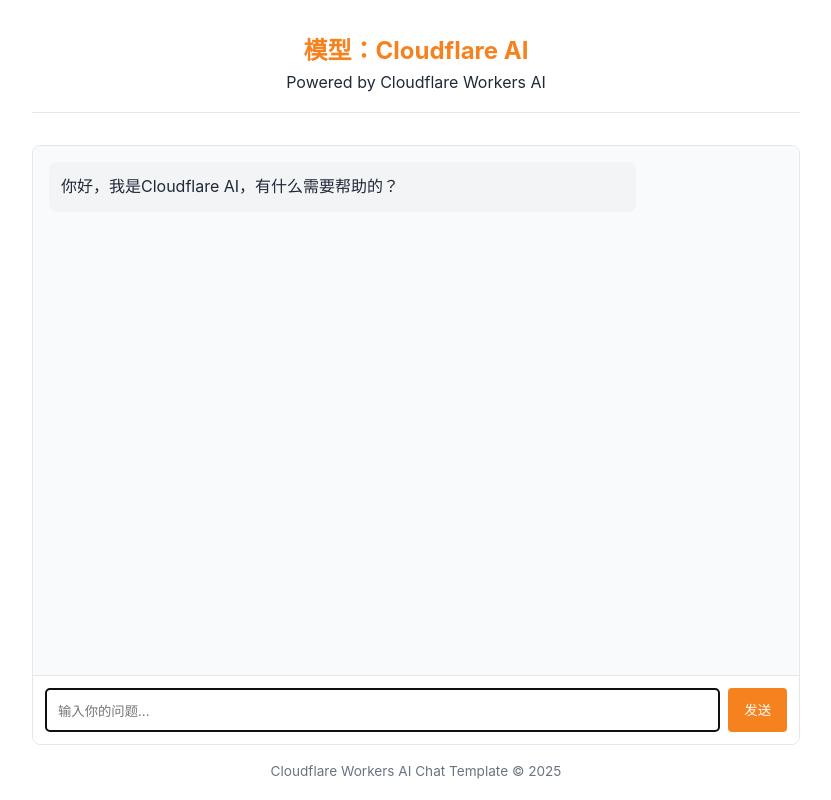
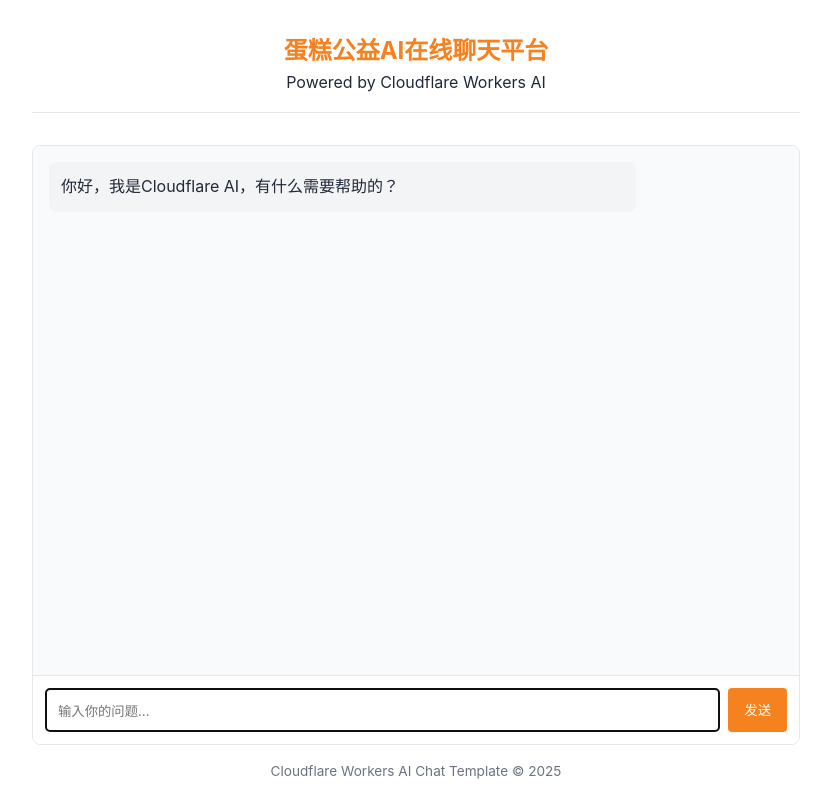
Before and after one commit to 1bochao/llm-chat-app-template, a website: page public/index.html in a window 1280 px wide. Shown: the whole page, without its empty margins (224-1055 px from the left). Drawn offline with Linux system fonts and the light colour scheme.

Commit message:
Update index.html

```diff
--- a/public/index.html
+++ b/public/index.html
@@ -138,7 +138,7 @@
   </head>
   <body>
     <header>
-      <h1>模型：Cloudflare AI</h1>
+      <h1>蛋糕公益AI在线聊天平台</h1>
       <p>Powered by Cloudflare Workers AI</p>
     </header>
 
@@ -168,6 +168,7 @@
 
     <footer>
       <p>Cloudflare Workers AI Chat Template &copy; 2025</p>
+      <p蛋糕公益AI平台 &copy; 2025</p>
     </footer>
 
     <!-- Chat app script -->
```
